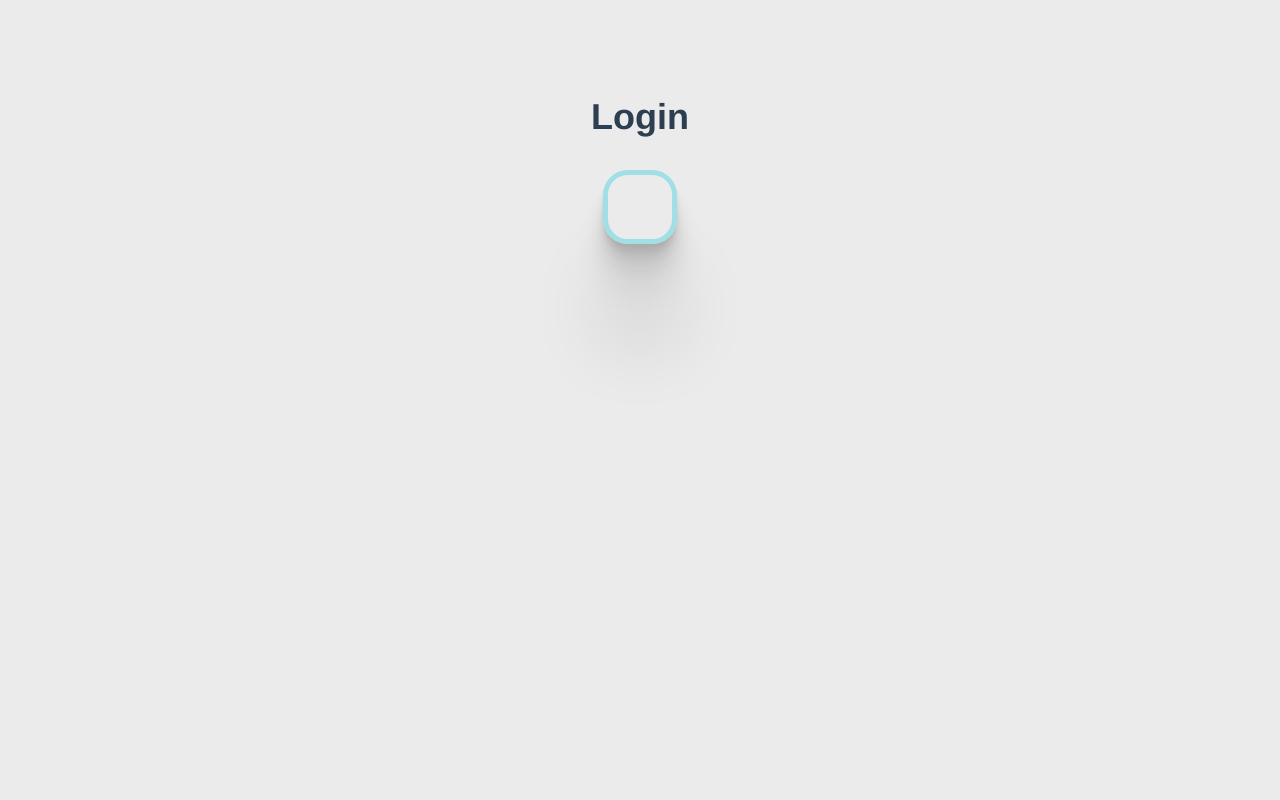
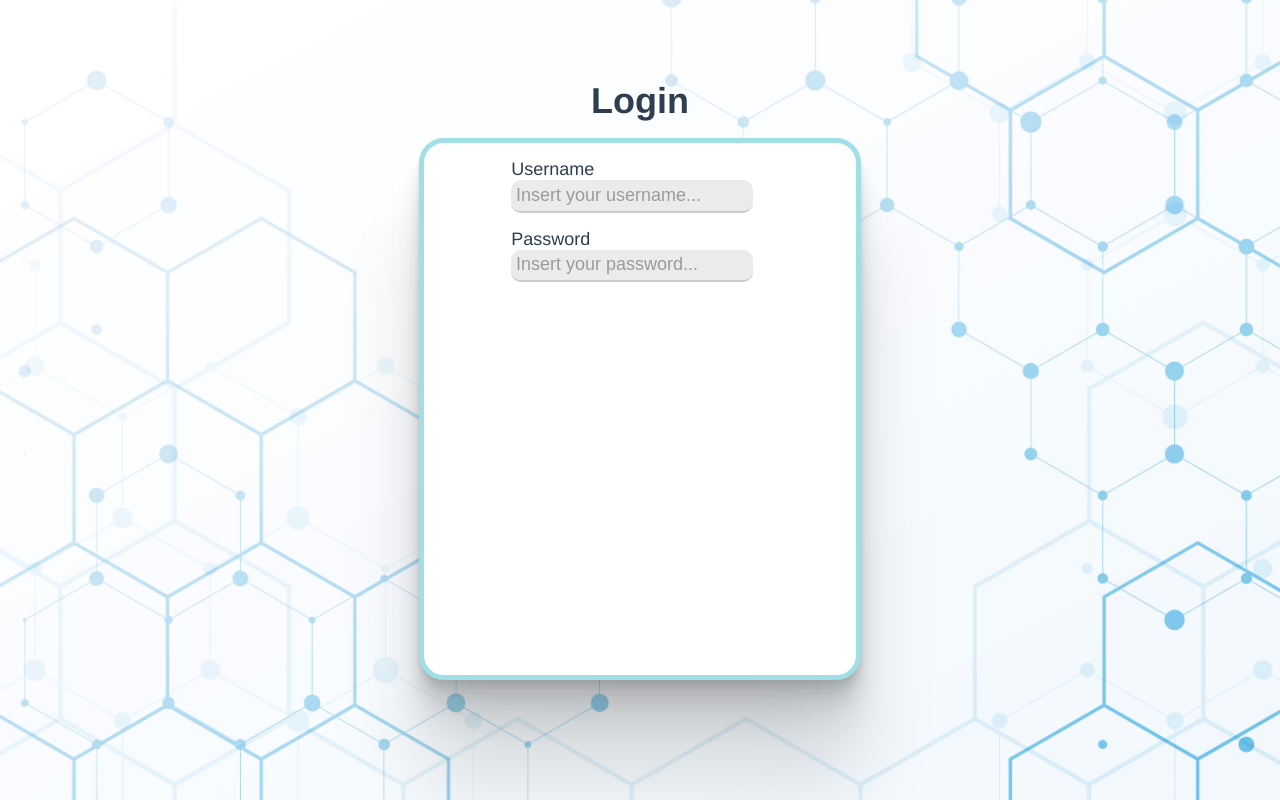
Before and after one commit to Muramatsu2602/vue-marketplace, a Vue app: page /login in a window 1280 px wide. Built offline with nearby package versions, Linux system fonts and the light colour scheme.

Commit message:
Cool effect on login form input

```diff
--- a/src/App.vue
+++ b/src/App.vue
@@ -27,10 +27,6 @@ export default defineComponent({
   padding: 0;
 }
 
-.container {
-  padding-top: 3rem;
-}
-
 #app {
   font-family: Avenir, Helvetica, Arial, sans-serif;
   -webkit-font-smoothing: antialiased;
--- a/src/views/Login.vue
+++ b/src/views/Login.vue
@@ -1,10 +1,33 @@
 <template>
   <div class="container">
-    <div class="header">
-      <h1>Login</h1>
-    </div>
-    <div class="main">
-
+    <div class="login-form">
+      <div class="header">
+        <h1>Login</h1>
+      </div>
+      <div class="main">
+        <div class="form-field">
+          <label for="username">Username</label>
+          <input
+            type="text"
+            name="username"
+            id="username"
+            class="hide-me input"
+            placeholder="Insert your username..."
+          />
+          <span class="border"></span>
+        </div>
+        <div class="form-field">
+          <label for="password">Password</label>
+          <input
+            type="Password"
+            name="password"
+            id="password"
+            class="hide-me input"
+            placeholder="Insert your password..."
+          />
+          <span class="border"></span>
+        </div>
+      </div>
     </div>
   </div>
 </template>
@@ -23,6 +46,17 @@ export default defineComponent({
 
 <style lang='scss' scoped>
 .container {
+  background-image: url("../assets/website/background.jpg");
+  background-repeat: no-repeat;
+
+  background-position: center;
+  background-size: cover;
+
+  height: 100vh;
+  width: 100vw;
+}
+
+.login-form {
   display: flex;
   flex-direction: column;
 
@@ -31,25 +65,76 @@ export default defineComponent({
 }
 
 .main {
+  height: 500px;
+  width: 400px;
+
   border: 5px solid var(--color-primary-light);
+  background-color: var(--color-white-background);
   border-radius: 25px;
-  margin: 2rem;
-  padding: 2rem;
+
+  margin-top: 1rem;
+  padding: 1rem;
 
   display: flex;
   flex-direction: column;
-
   align-items: center;
-  justify-content: space-between;
 
   box-shadow: 0 2.8px 2.2px rgba(0, 0, 0, 0.034),
     0 6.7px 5.3px rgba(0, 0, 0, 0.048), 0 12.5px 10px rgba(0, 0, 0, 0.06),
     0 22.3px 17.9px rgba(0, 0, 0, 0.072), 0 41.8px 33.4px rgba(0, 0, 0, 0.086),
     0 100px 80px rgba(0, 0, 0, 0.12);
+  // inwards
+  /* box-shadow: rgb(204, 219, 232) 3px 3px 6px 0px inset, rgba(255, 255, 255, 0.5) -3px -3px 6px 1px inset; */
 }
 
-.container img {
-  height: 200px;
-  width: 200px;
+.header {
+  margin-top: 5rem !important;
+}
+
+.form-field {
+  display: flex;
+  flex-direction: column;
+  position: relative;
+  margin: 0rem 1rem 1rem 0rem;
+}
+
+.form-field input {
+  background-color: var(--color-input-background);
+
+  border: 0;
+  border-bottom: 2px solid #ccc;
+  border-radius: 10px;
+
+  font-size: var(--size-medium);
+
+  padding: 0.3rem;
+}
+
+:focus {
+  outline: none;
+}
+
+.input ~ .border {
+  position: absolute;
+  bottom: 1px;
+  left: 5px;
+  width: 0;
+  height: 2px;
+  background-color:  var(--color-primary-light);
+}
+
+.input:focus ~ .border {
+  width: 95%;
+  transition: 0.5s;
+}
+
+// dissapearing placeholder
+::-webkit-input-placeholder {
+  color: var(--color-text-complement);
+}
+.hide-me:focus::-webkit-input-placeholder {
+  opacity: 0;
+  transition: 0.7s ease-in-out;
+  /*    color: transparent*/
 }
 </style>
--- a/src/views/Store.vue
+++ b/src/views/Store.vue
@@ -59,6 +59,8 @@ export default defineComponent({
 
 <style lang='scss' scoped>
 .container {
+  margin-top: 5rem;
+
   display: flex;
   flex-direction: column;
 }
```
Also changed, not shown: src/assets/website/background.jpg (added).
